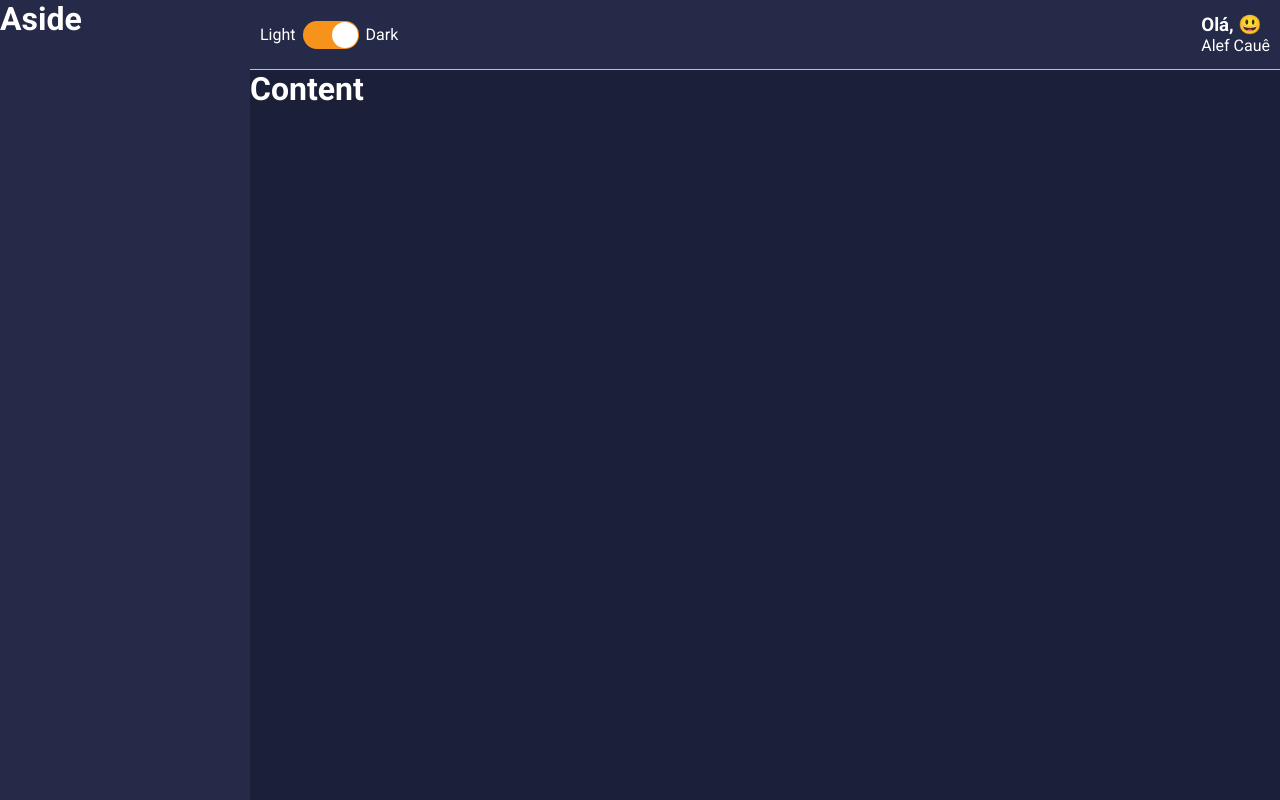
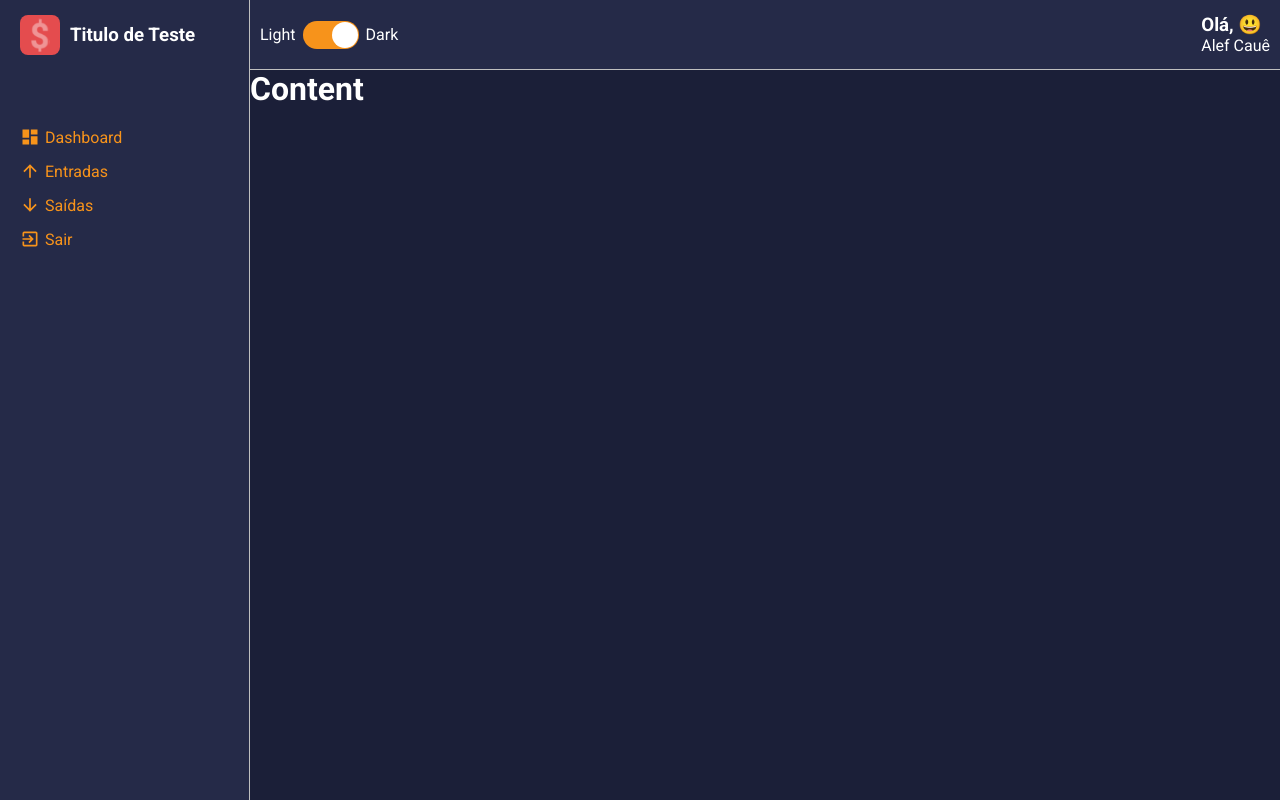
Before and after one commit to alefwhite/DashboardTsReact, a React (Create React App) app in the folder frontend/: page / in a window 1280 px wide. Built offline with nearby package versions, Linux system fonts and the light colour scheme.

Commit message:
Criação do menu lateral

```diff
--- a/frontend/package.json
+++ b/frontend/package.json
@@ -13,6 +13,7 @@
     "@types/styled-components": "^5.1.10",
     "react": "^17.0.2",
     "react-dom": "^17.0.2",
+    "react-icons": "^4.2.0",
     "react-scripts": "4.0.3",
     "react-switch": "^6.0.0",
     "styled-components": "^5.3.0",
--- a/frontend/src/components/Aside/index.tsx
+++ b/frontend/src/components/Aside/index.tsx
@@ -1,10 +1,46 @@
 import React from "react";
-import { Container } from './styles';
+import logoImg from '../../assets/logo.svg';
+import {
+    MdDashboard,
+    MdArrowDownward,
+    MdArrowUpward,
+    MdExitToApp
+ } from 'react-icons/md';
+
+import {
+    Container,
+    Header,
+    Title,
+    LogImg,
+    MenuContainer,
+    MenuItemLink
+} from './styles';
 
 const Aside: React.FC = () => {
     return (
         <Container>
-            <h1>Aside</h1>
+            <Header>
+                <LogImg src={logoImg} alt="Logo Minha Carteira" />
+                <Title>Titulo de Teste</Title>
+            </Header>
+            <MenuContainer>
+                <MenuItemLink href="#">
+                    <MdDashboard/>
+                    Dashboard
+                </MenuItemLink>
+                <MenuItemLink href="#">
+                    <MdArrowUpward/>
+                    Entradas
+                </MenuItemLink>
+                <MenuItemLink href="#">
+                    <MdArrowDownward/>
+                    Saídas
+                </MenuItemLink>
+                <MenuItemLink href="#">
+                    <MdExitToApp/>
+                    Sair
+                </MenuItemLink>
+            </MenuContainer>
         </Container>
     );
 }
--- a/frontend/src/components/Aside/styles.ts
+++ b/frontend/src/components/Aside/styles.ts
@@ -2,10 +2,56 @@
 
 const Container = styled.div`
     grid-area: AS;
+    background-color: ${props => props.theme.colors.secondary};
+    padding-left: 20px;
+    border-right: 1px solid ${props => props.theme.colors.gray};
+`;
+
+const Header = styled.header`
+    height: 70px;
+    display: flex;
+    align-items: center;
+`;
+
+const LogImg = styled.img`
+    height: 40px;
+    width: 40px;
+`;
+
+const MenuContainer = styled.nav`
+    display: flex;
+    flex-direction: column;
+    margin-top: 50px;
+`;
+
+const MenuItemLink = styled.a`
+    color: ${props => props.theme.colors.info};
+    text-decoration: none;
+    margin: 7px 0;
+    display: flex;
+    align-items: center;
+    transition: opacity .3s;
+
+    &:hover {
+        opacity: .7;
+    }
+
+    > svg {
+        font-size: 20px;
+        margin-right: 5px;
+    }
+`;
+
+const Title = styled.h3`
     color: ${props => props.theme.colors.white};
-    background-color: ${props => props.theme.colors.secondary};
+    margin-left: 10px;
 `;
 
 export {
-    Container
+    Container,
+    Header,
+    LogImg,
+    MenuContainer,
+    MenuItemLink,
+    Title
 };
```
Also changed, not shown: 1 other file (tests, documents, lock files or other folders).
